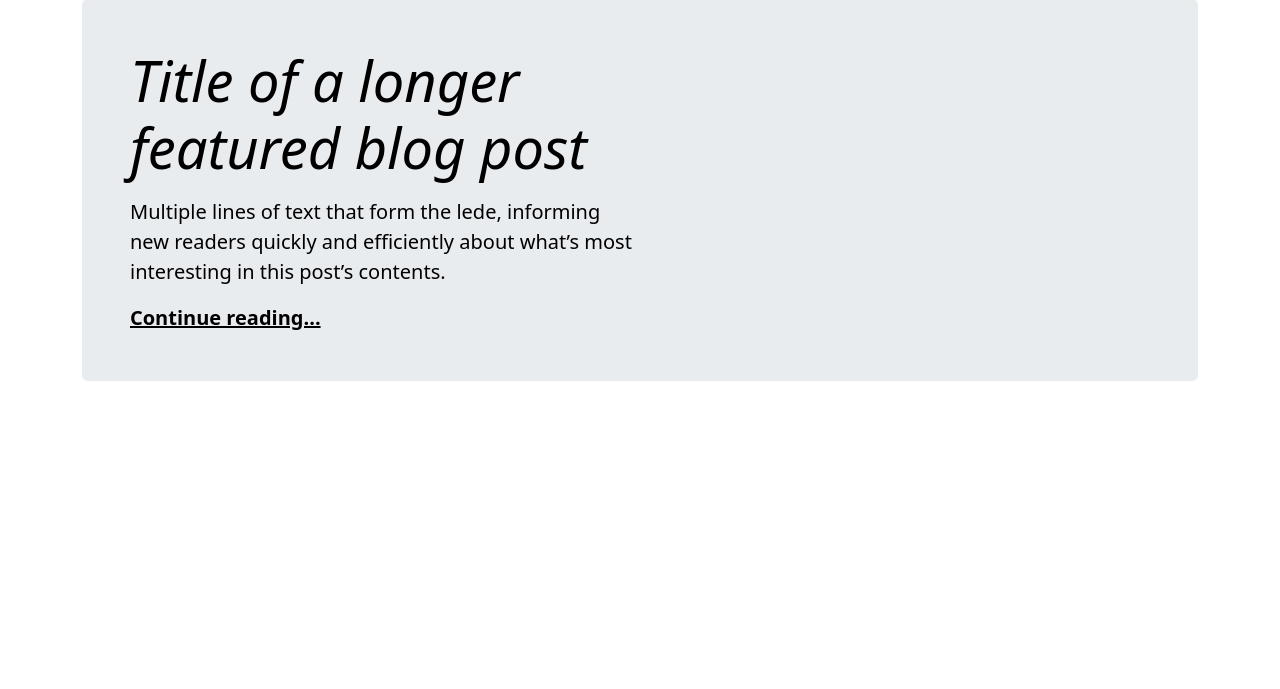
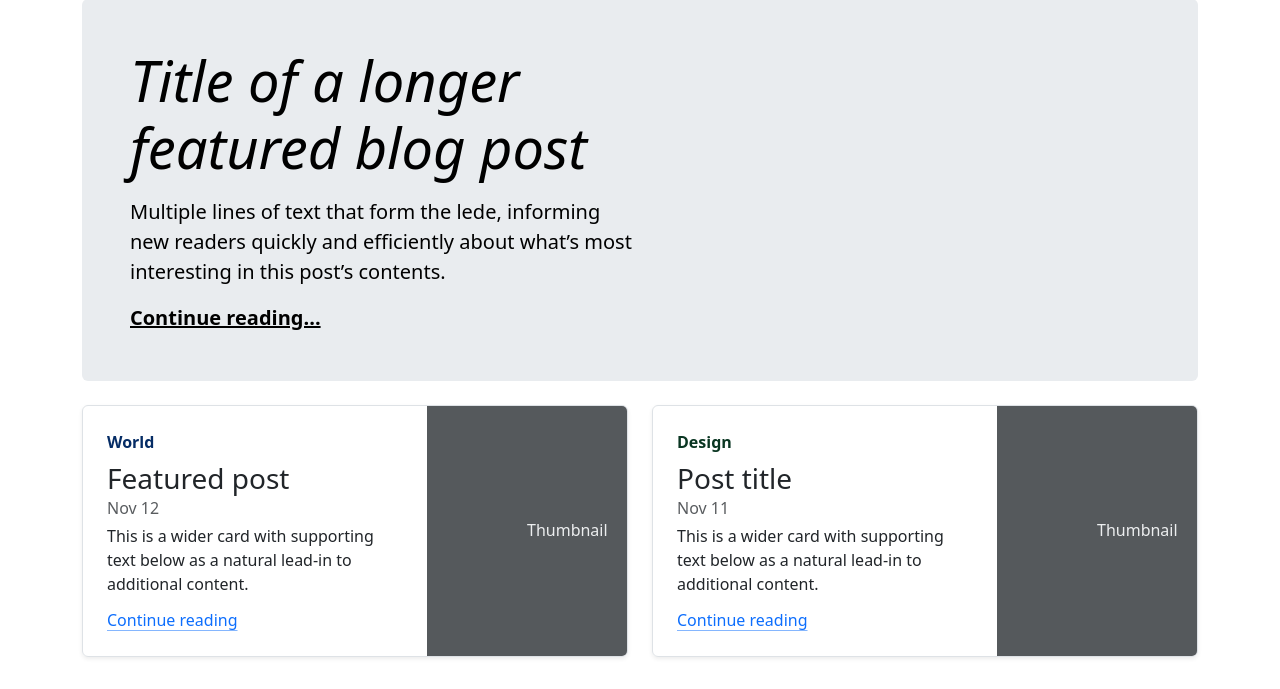
Before and after one commit to Kathan1999/Blog, a Django app: template Home/templates/index.html in a window 1280 px wide. Shown: the part 119-808 px from the top of the page. Before the commit the page ends 500 px from the top, so only its background shows below. Run offline with Django 5.2, Linux system fonts and the light colour scheme; the template is opened without the code that fills it, so the values that code supplies are empty.

Commit message:
blog post has been added

```diff
--- a/Home/templates/index.html
+++ b/Home/templates/index.html
@@ -52,6 +52,56 @@
               </p>
           </div>
       </div>
+      <div class="row mb-2">
+        <div class="col-md-6">
+            <div class="row g-0 border rounded overflow-hidden flex-md-row mb-4 shadow-sm h-md-250 position-relative">
+                <div class="col p-4 d-flex flex-column position-static">
+                    <strong class="d-inline-block mb-2 text-primary-emphasis">World</strong>
+                    <h3 class="mb-0">Featured post</h3>
+                    <div class="mb-1 text-body-secondary">Nov 12</div>
+                    <p class="card-text mb-auto">This is a wider card with supporting text below as a natural lead-in to additional content.</p>
+                    <a href="#" class="icon-link gap-1 icon-link-hover stretched-link">
+                        Continue reading
+
+                        <svg class="bi" aria-hidden="true">
+                            <use xlink:href="#chevron-right"></use>
+                        </svg>
+                    </a>
+                </div>
+                <div class="col-auto d-none d-lg-block">
+                    <svg aria-label="Placeholder: Thumbnail" class="bd-placeholder-img " height="250" preserveAspectRatio="xMidYMid slice" role="img" width="200" xmlns="http://www.w3.org/2000/svg">
+                        <title>Placeholder</title>
+                        <rect width="100%" height="100%" fill="#55595c"></rect>
+                        <text x="50%" y="50%" fill="#eceeef" dy=".3em">Thumbnail</text>
+                    </svg>
+                </div>
+            </div>
+        </div>
+        <div class="col-md-6">
+            <div class="row g-0 border rounded overflow-hidden flex-md-row mb-4 shadow-sm h-md-250 position-relative">
+                <div class="col p-4 d-flex flex-column position-static">
+                    <strong class="d-inline-block mb-2 text-success-emphasis">Design</strong>
+                    <h3 class="mb-0">Post title</h3>
+                    <div class="mb-1 text-body-secondary">Nov 11</div>
+                    <p class="mb-auto">This is a wider card with supporting text below as a natural lead-in to additional content.</p>
+                    <a href="#" class="icon-link gap-1 icon-link-hover stretched-link">
+                        Continue reading
+
+                        <svg class="bi" aria-hidden="true">
+                            <use xlink:href="#chevron-right"></use>
+                        </svg>
+                    </a>
+                </div>
+                <div class="col-auto d-none d-lg-block">
+                    <svg aria-label="Placeholder: Thumbnail" class="bd-placeholder-img " height="250" preserveAspectRatio="xMidYMid slice" role="img" width="200" xmlns="http://www.w3.org/2000/svg">
+                        <title>Placeholder</title>
+                        <rect width="100%" height="100%" fill="#55595c"></rect>
+                        <text x="50%" y="50%" fill="#eceeef" dy=".3em">Thumbnail</text>
+                    </svg>
+                </div>
+            </div>
+        </div>
+    </div>
     </main>
 
     <!-- Home page section -->
```
